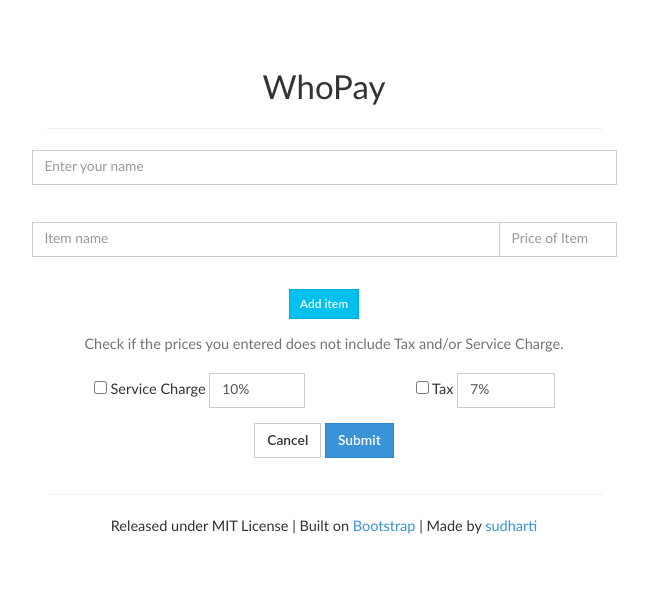
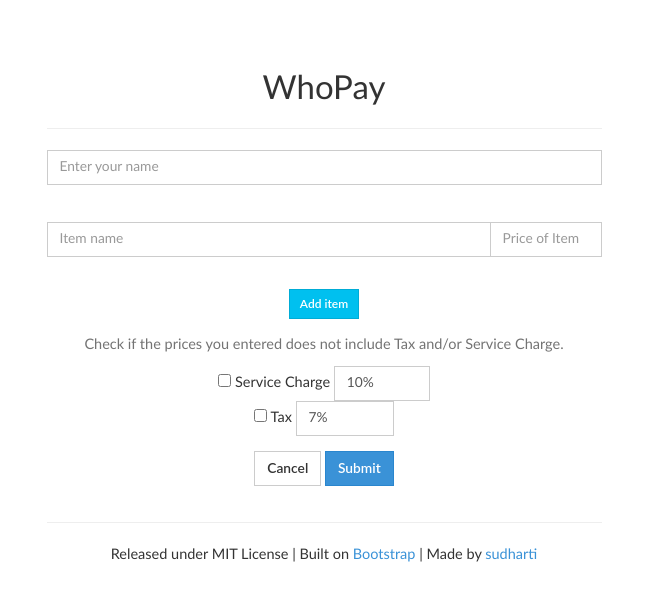
Before and after one commit to kiangkuang/WhoPay, a CodeIgniter app: page /database/index.php/main/create in a window 1280 px wide. Shown: the top 601 px of the page, without its empty margins (316-964 px from the left). Run offline with CodeIgniter, Linux system fonts and the light colour scheme; style sheets or scripts are compiled from the project's sources; some libraries are stand-ins or nearby versions; some web fonts are replaced.

Commit message:
Corrected width of entry form in Create page

```diff
--- a/application/views/create.php
+++ b/application/views/create.php
@@ -19,7 +19,7 @@ defined('BASEPATH') OR exit('No direct script access allowed');
 				<div class="text-center">
 					<h1>WhoPay</h1>
 					<hr>
-				<form action="/index.php/main/receipt" method="post" class="form-horizontal">
+				<form action="/index.php/main/receipt" method="post">
 					<fieldset>
 						<!-- Name Field -->
 						<div class ="form-group">
```
